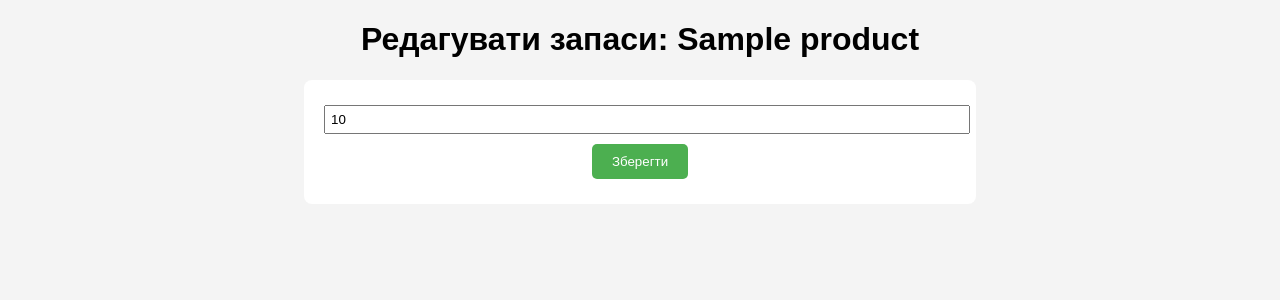
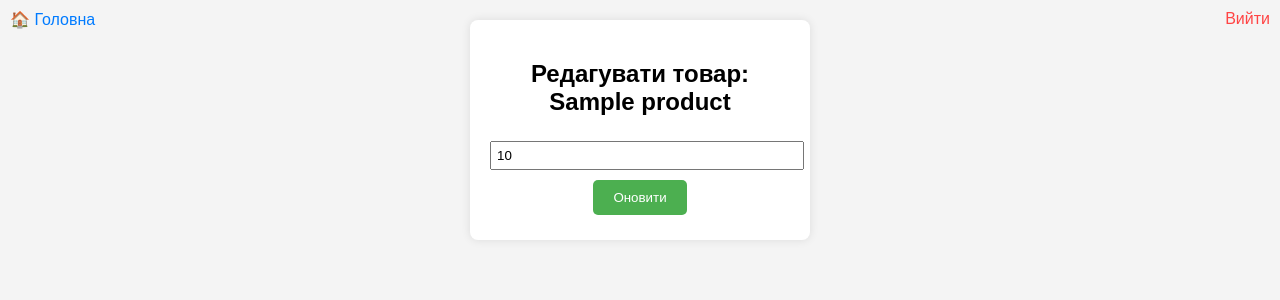
Before and after one commit to BomBom26/remp, a Flask app: page /edit_product/1 in a window 1280 px wide. Shown: the top 300 px of the page. Run offline with Flask 2, Linux system fonts and the light colour scheme; the visitor is signed in with stand-in values (Sample User, id 1); tables that the repository leaves empty hold one stand-in row (values such as "Sample post").

Commit message:
Update edit_product.html

```diff
--- a/templates/edit_product.html
+++ b/templates/edit_product.html
@@ -5,17 +5,25 @@
     <title>Редагувати товар</title>
     <style>
         body { font-family: Arial, sans-serif; text-align: center; background-color: #f4f4f4; }
-        form { width: 50%; margin: 20px auto; background-color: #fff; padding: 20px; border-radius: 8px; }
+        .form-container { margin: 20px; padding: 20px; background-color: #fff; border-radius: 8px; box-shadow: 0 0 10px rgba(0,0,0,0.1); width: 300px; margin-left: auto; margin-right: auto; }
         input { width: 100%; margin: 5px 0; padding: 5px; }
         button { padding: 10px 20px; margin: 5px; background-color: #4CAF50; color: white; border: none; border-radius: 5px; cursor: pointer; }
         button:hover { background-color: #45a049; }
+        .home-link { position: absolute; top: 10px; left: 10px; font-size: 16px; text-decoration: none; color: #007BFF; }
+        .home-link:hover { text-decoration: underline; }
+        .logout-link { position: absolute; top: 10px; right: 10px; font-size: 16px; text-decoration: none; color: #ff4444; }
+        .logout-link:hover { text-decoration: underline; }
     </style>
 </head>
 <body>
-    <h1>Редагувати запаси: {{ product[0] }}</h1>
-    <form action="/edit_product/{{ product_id }}" method="POST">
-        <input type="number" name="stock" value="{{ product[1] }}" required>
-        <button type="submit">Зберегти</button>
-    </form>
+    <a href="/" class="home-link">🏠 Головна</a>
+    <a href="/logout" class="logout-link">Вийти</a>
+    <div class="form-container">
+        <h2>Редагувати товар: {{ product[0] }}</h2>
+        <form method="POST">
+            <input type="number" name="stock" value="{{ product[1] }}" required>
+            <button type="submit">Оновити</button>
+        </form>
+    </div>
 </body>
 </html>
```
